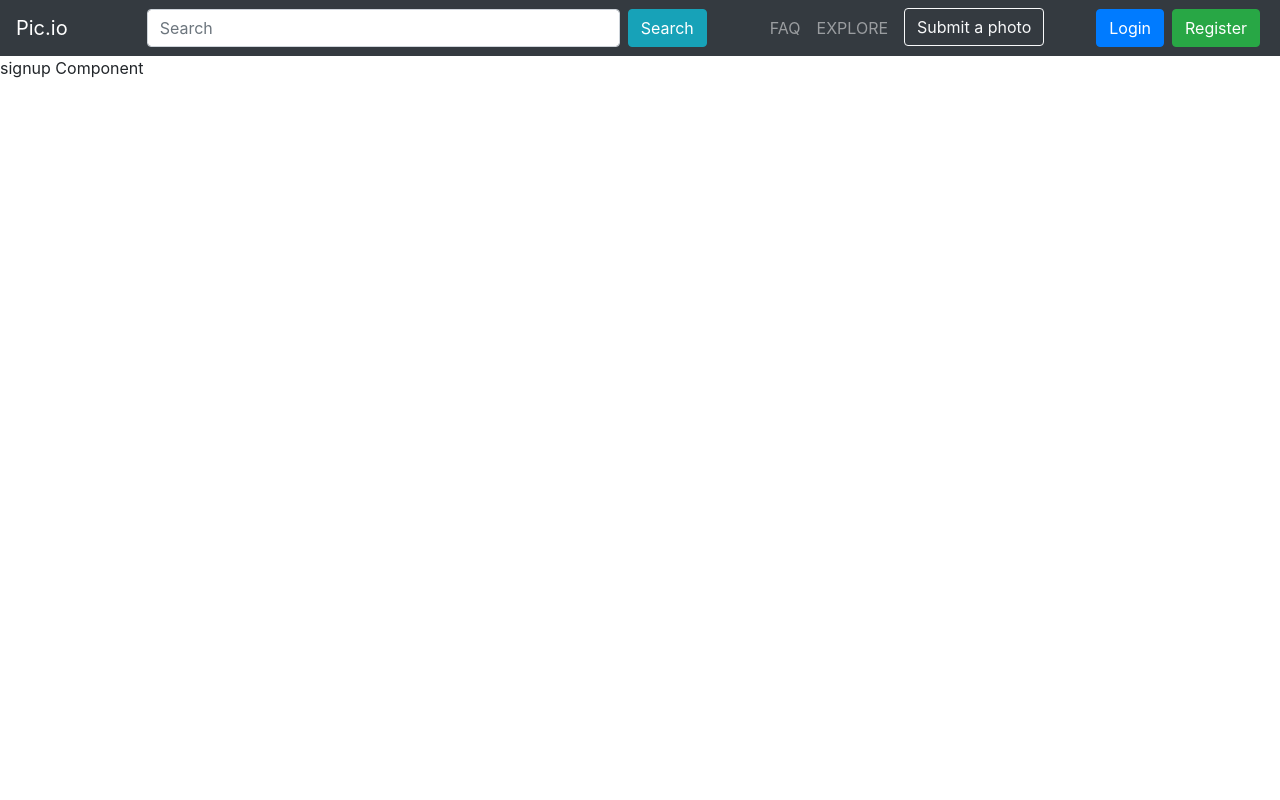
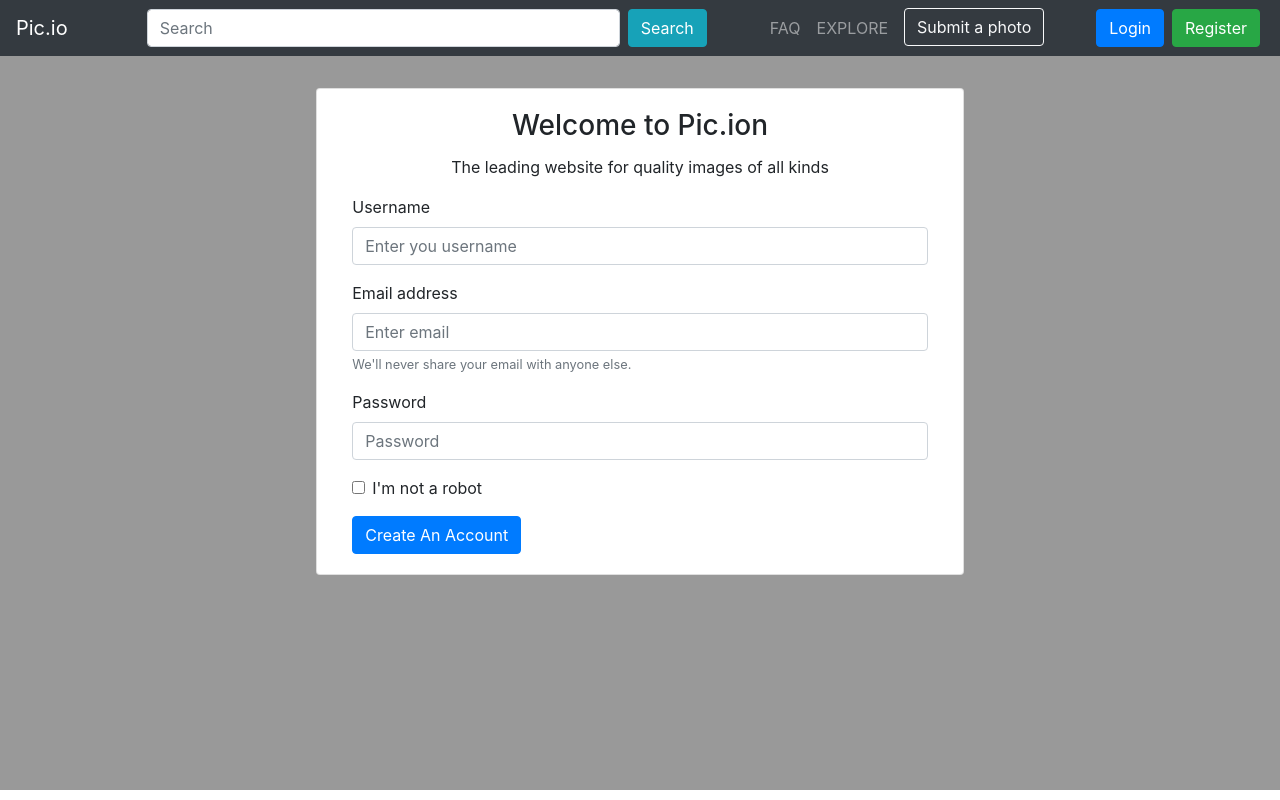
Before and after one commit to FaresHamel/Pic.ion, a React (Create React App) app: page /register in a window 1280 px wide. Built offline with nearby package versions, Linux system fonts and the light colour scheme.

Commit message:
added login and register work

```diff
--- a/src/App.js
+++ b/src/App.js
@@ -1,9 +1,8 @@
 import React from 'react';
-import logo from './logo.svg';
 import './App.css';
-import { BrowserRouter as Router, Switch, Route } from 'react-router-dom';
-import login from './components/login/login'
-import signup from './components/signup/signup'
+import { BrowserRouter as Router, Route } from 'react-router-dom';
+import login from './components/Login/login'
+import Register from './components/Register/Register'
 import Navbar from './components/Navbar/Navbar'
 import HomePage from './components/HomePage/HomePage'
 
@@ -17,7 +16,7 @@ function App() {
         <Route path="/" component={Navbar}/>
         <Route path="/" exact component={HomePage}/>
         <Route path="/login" component={login} />
-        <Route path="/register" component={signup} />
+        <Route path="/register" component={Register} />
       </Router>
     </div>
   );
--- a/src/components/Gallery/Gallery.js
+++ b/src/components/Gallery/Gallery.js
@@ -1,5 +1,4 @@
 import React from 'react';
-import PropTypes from 'prop-types';
 import './Gallery.css';
 
 const Gallery = () => (
--- a/src/components/Navbar/Navbar.css
+++ b/src/components/Navbar/Navbar.css
@@ -1 +1,5 @@
 .Navbar {}
+
+.navbar-brand {
+    cursor: pointer;
+}
--- a/src/components/Navbar/Navbar.js
+++ b/src/components/Navbar/Navbar.js
@@ -1,6 +1,5 @@
 import React from 'react';
 import './Navbar.css';
-import { useHistory } from "react-router-dom";
 
 
 
@@ -15,13 +14,24 @@ class Navbar extends React.Component {
     this.props.history.push("/register")
   }
 
+  goToHomePage = () => {
+    this.props.history.push("/")
+  }
+
 
   render() {
     return (
       <div className="Navbar">
         <nav className="navbar navbar-expand-lg navbar-dark bg-dark">
-      <a className="navbar-brand" href="#">Pic.io</a>
-      <button className="navbar-toggler" type="button" data-toggle="collapse" data-target="#navbarSupportedContent" aria-controls="navbarSupportedContent" aria-expanded="false" aria-label="Toggle navigation">
+      <a href="/#" className="navbar-brand"
+         onClick={this.goToHomePage}>Pic.io</a>
+      <button className="navbar-toggler"
+              type="button"
+              data-toggle="collapse"
+              data-target="#navbarSupportedContent"
+              aria-controls="navbarSupportedContent"
+              aria-expanded="false"
+              aria-label="Toggle navigation">
         <span className="navbar-toggler-icon"></span>
       </button>
 
@@ -33,10 +43,10 @@ class Navbar extends React.Component {
 
         <ul className="navbar-nav mx-auto">
           <li className="nav-item">
-            <a className="nav-link" href="#">FAQ <span className="sr-only">(current)</span></a>
+            <a className="nav-link" href="/#">FAQ <span className="sr-only">(current)</span></a>
           </li>
           <li className="nav-item">
-            <a className="nav-link" href="#">EXPLORE</a>
+            <a className="nav-link" href="/#">EXPLORE</a>
           </li>
           <li className="nav-item">
           <button type="button" className="btn btn-outline-light mx-2">Submit a photo</button>
--- a/src/components/Register/Register.css
+++ b/src/components/Register/Register.css
@@ -1 +1,10 @@
-.signup {}
+.signup {
+    background-color: #999;
+    height: 91.8vh;
+    padding-top: 2em;
+}
+
+.container {
+    display: flex;
+    justify-content: center;
+}
--- a/src/components/Register/Register.js
+++ b/src/components/Register/Register.js
@@ -1,10 +1,38 @@
 import React from 'react';
-import PropTypes from 'prop-types';
 import './Register.css';
 
 const Register = () => (
   <div className="signup">
-    signup Component
+    <div className="container">
+      <div className="card col-lg-7">
+        <div className="card-body">
+          <h3 className="card-title text-center">Welcome to Pic.ion</h3>
+          <p className="card-text text-center">The leading website for quality images of all kinds</p>
+
+          <form>
+          <div class="form-group">
+              <label for="exampleInputEmail1">Username</label>
+              <input type="text" class="form-control" id="exampleInputUser" placeholder="Enter you username"/>
+            </div>
+            <div class="form-group">
+              <label for="exampleInputEmail1">Email address</label>
+              <input type="email" class="form-control" id="exampleInputEmail1" aria-describedby="emailHelp" placeholder="Enter email"/>
+              <small id="emailHelp" class="form-text text-muted">We'll never share your email with anyone else.</small>
+            </div>
+            <div class="form-group">
+              <label for="exampleInputPassword1">Password</label>
+              <input type="password" class="form-control" id="exampleInputPassword1" placeholder="Password"/>
+            </div>
+            <div class="form-group form-check">
+              <input type="checkbox" class="form-check-input" id="exampleCheck1"/>
+              <label class="form-check-label" for="exampleCheck1">I'm not a robot</label>
+            </div>
+            <button type="submit" class="btn btn-primary">Create An Account</button>
+          </form>
+
+        </div>
+      </div>
+    </div>
   </div>
 );
 
--- a/src/components/login/login.css
+++ b/src/components/login/login.css
@@ -1 +1,10 @@
-.login {}
+.login {
+    background-color: #999;
+    height: 91.8vh;
+    padding-top: 2em;
+}
+
+.container {
+    display: flex;
+    justify-content: center;
+}
--- a/src/components/login/login.js
+++ b/src/components/login/login.js
@@ -1,15 +1,37 @@
 import React from 'react';
-import PropTypes from 'prop-types';
 import './login.css';
 
 const login = () => (
   <div className="login">
-    login Component
+    <div className="container">
+      <div className="card col-lg-7">
+        <div className="card-body">
+          <h3 className="card-title text-center">Welcome back</h3>
+          <p className="card-text text-center">use your credentials to get to your account and discover more.</p>
+
+          <form>
+            <div class="form-group">
+              <label for="exampleInputEmail1">Email address</label>
+              <input type="email" class="form-control" id="exampleInputEmail1" aria-describedby="emailHelp" placeholder="Enter email"/>
+              <small id="emailHelp" class="form-text text-muted">We'll never share your email with anyone else.</small>
+            </div>
+            <div class="form-group">
+              <label for="exampleInputPassword1">Password</label>
+              <input type="password" class="form-control" id="exampleInputPassword1" placeholder="Password"/>
+            </div>
+            <div class="form-group form-check">
+              <input type="checkbox" class="form-check-input" id="exampleCheck1"/>
+              <label class="form-check-label" for="exampleCheck1">Remember me</label>
+            </div>
+            <button type="submit" class="btn btn-primary">Hop in</button>
+          </form>
+
+        </div>
+      </div>
+    </div>
+
   </div>
 );
 
-login.propTypes = {};
-
-login.defaultProps = {};
 
 export default login;
--- a/src/components/signup/signup.css
+++ /dev/null
@@ -1 +0,0 @@
-.signup {}
--- a/src/components/signup/signup.js
+++ /dev/null
@@ -1,15 +0,0 @@
-import React from 'react';
-import PropTypes from 'prop-types';
-import './signup.css';
-
-const signup = () => (
-  <div className="signup">
-    signup Component
-  </div>
-);
-
-signup.propTypes = {};
-
-signup.defaultProps = {};
-
-export default signup;
--- a/src/index.js
+++ b/src/index.js
@@ -6,8 +6,7 @@ import * as serviceWorker from './serviceWorker';
 import 'bootstrap';
 import 'bootstrap/dist/css/bootstrap.css';
 import 'bootstrap/dist/js/bootstrap.js';
-import $ from 'jquery';
-import Popper from 'popper.js';
+
 
 ReactDOM.render(
   <React.StrictMode>
```
